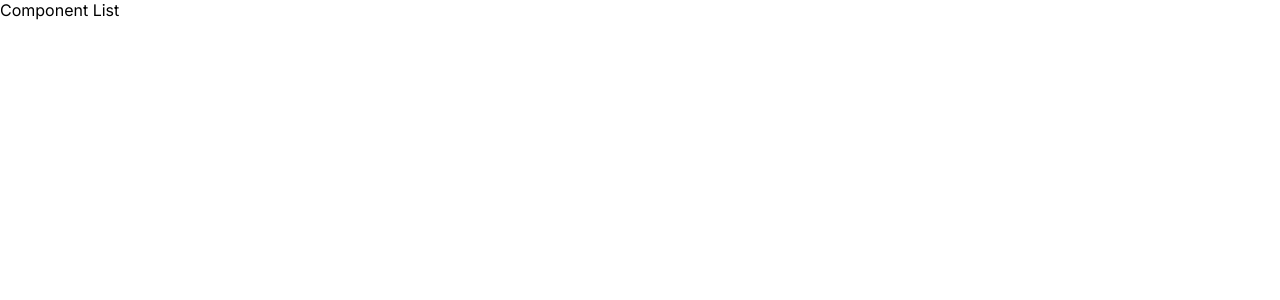
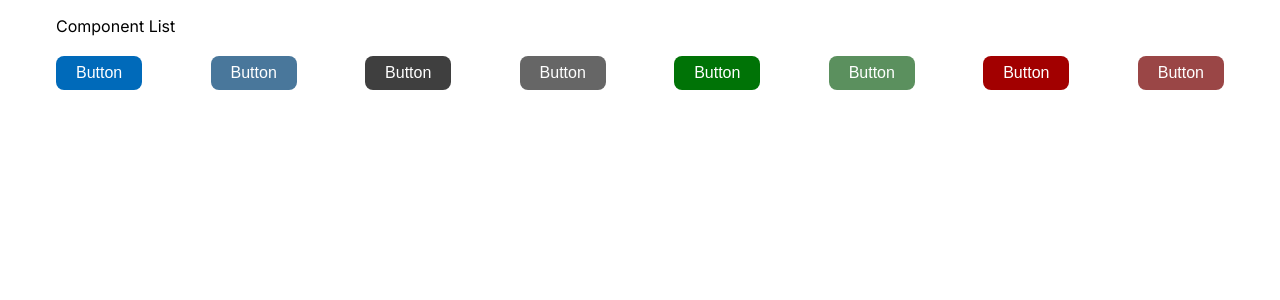
Before and after one commit to satshree/social-media, a React (Vite) app: page /components in a window 1280 px wide. Shown: the top 300 px of the page. Built offline with nearby package versions, Linux system fonts and the light colour scheme.

Commit message:
add button component

```diff
--- a/src/App.tsx
+++ b/src/App.tsx
@@ -4,7 +4,7 @@ import routes from "./routes";
 
 function App() {
   return (
-    <div className="p-5">
+    <div className="page">
       <Routes>
         {routes.map((route) => (
           <Route key={route.text} path={route.to} element={route.element} />
--- /dev/null
+++ b/src/components/Button/btn.module.css
@@ -0,0 +1,72 @@
+.btn {
+  color: white;
+  font-size: 16px;
+
+  border: none;
+  border-radius: 8px;
+
+  padding: 0.5rem 1.25rem;
+}
+
+.btn:hover {
+  cursor: pointer;
+}
+
+.btn-primary {
+  background-color: #006aba;
+}
+
+.btn-primary-disabled,
+.btn-primary-disabled:hover {
+  background-color: #49779b !important;
+}
+
+.btn-primary:hover {
+  background-color: #1b70b2;
+}
+
+.btn-secondary {
+  background-color: #3f3f3f;
+}
+
+.btn-secondary-disabled,
+.btn-secondary-disabled:hover {
+  background-color: #666666 !important;
+}
+
+.btn-secondary:hover {
+  background-color: #595858;
+}
+
+.btn-success {
+  background-color: #007306;
+}
+
+.btn-success-disabled,
+.btn-success-disabled:hover {
+  background-color: #5b905e !important;
+}
+
+.btn-success:hover {
+  background-color: #237827;
+}
+
+.btn-danger {
+  background-color: #a20000;
+}
+
+.btn-danger-disabled,
+.btn-danger-disabled:hover {
+  background-color: #9a4646 !important;
+}
+
+.btn-danger:hover {
+  background-color: #a12828;
+}
+
+.btn-primary-disabled:hover,
+.btn-secondary-disabled:hover,
+.btn-success-disabled:hover,
+.btn-danger-disabled:hover {
+  cursor: not-allowed;
+}
--- /dev/null
+++ b/src/components/Button/index.tsx
@@ -0,0 +1,32 @@
+import { ButtonProps, ButtonInterface } from "./types";
+
+import style from "./btn.module.css";
+import { ReactNode, useEffect, useState } from "react";
+
+function Button(props: ButtonProps) {
+  const [children, updateChildren] = useState<ReactNode>(<></>);
+
+  useEffect(() => updateChildren(props.children), [props.children]);
+
+  const handleClick = () => {
+    if (props.onClick) props.onClick();
+  };
+
+  const btnProps: ButtonInterface = {
+    type: props.type || "button",
+    variant: props.variant || "primary",
+    disabled: props.disabled || false,
+  };
+
+  const className = `${props.className || ""} ${style.btn} ${
+    style[`btn-${btnProps.variant}`]
+  } ${props.disabled ? style[`btn-${btnProps.variant}-disabled`] : ""}`;
+
+  return (
+    <button className={className} {...btnProps} onClick={handleClick}>
+      {children}
+    </button>
+  );
+}
+
+export default Button;
--- /dev/null
+++ b/src/components/Button/types.ts
@@ -0,0 +1,12 @@
+import { BasicProps } from "../../types";
+
+export interface ButtonInterface {
+  type?: "submit" | "reset" | "button";
+  variant?: "primary" | "secondary" | "success" | "danger";
+  disabled?: true | false;
+}
+
+export type ButtonProps = BasicProps &
+  ButtonInterface & {
+    onClick?: () => void;
+  };
--- a/src/index.css
+++ b/src/index.css
@@ -5,3 +5,7 @@ body {
   font-size: 16px;
   font-family: "Inter", Helvetica, Arial, sans-serif;
 }
+
+.page {
+  padding: 1rem 3.5rem;
+}
--- a/src/pages/ComponentList/index.tsx
+++ b/src/pages/ComponentList/index.tsx
@@ -1,8 +1,32 @@
+import Button from "../../components/Button";
+
 function Components() {
   return (
     <div>
       <div>Component List</div>
       <br />
+      <div
+        style={{
+          display: "flex",
+          alignItems: "center",
+          justifyContent: "space-between",
+        }}
+      >
+        <Button>Button</Button>
+        <Button disabled={true}>Button</Button>
+        <Button variant="secondary">Button</Button>
+        <Button variant="secondary" disabled={true}>
+          Button
+        </Button>
+        <Button variant="success">Button</Button>
+        <Button variant="success" disabled={true}>
+          Button
+        </Button>
+        <Button variant="danger">Button</Button>
+        <Button variant="danger" disabled={true}>
+          Button
+        </Button>
+      </div>
     </div>
   );
 }
```
